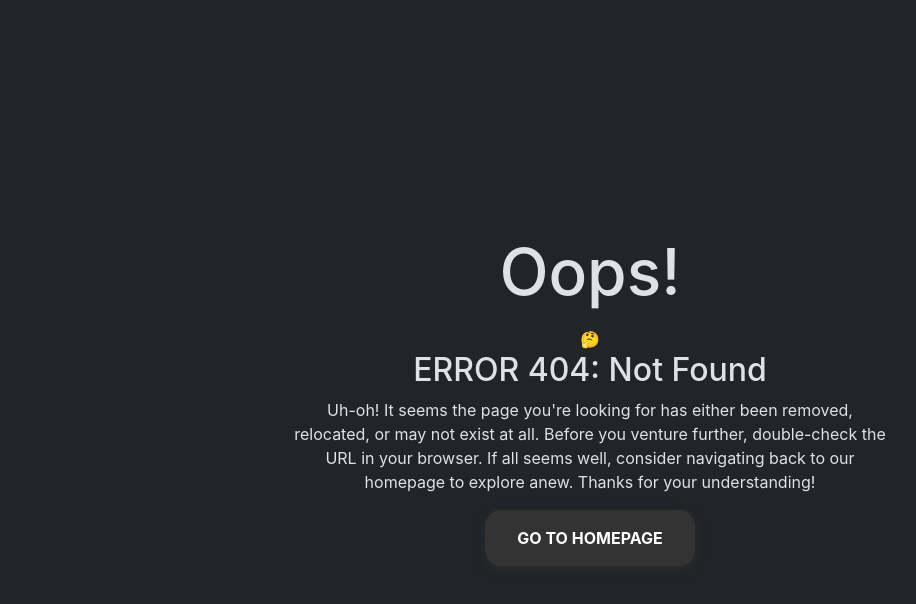
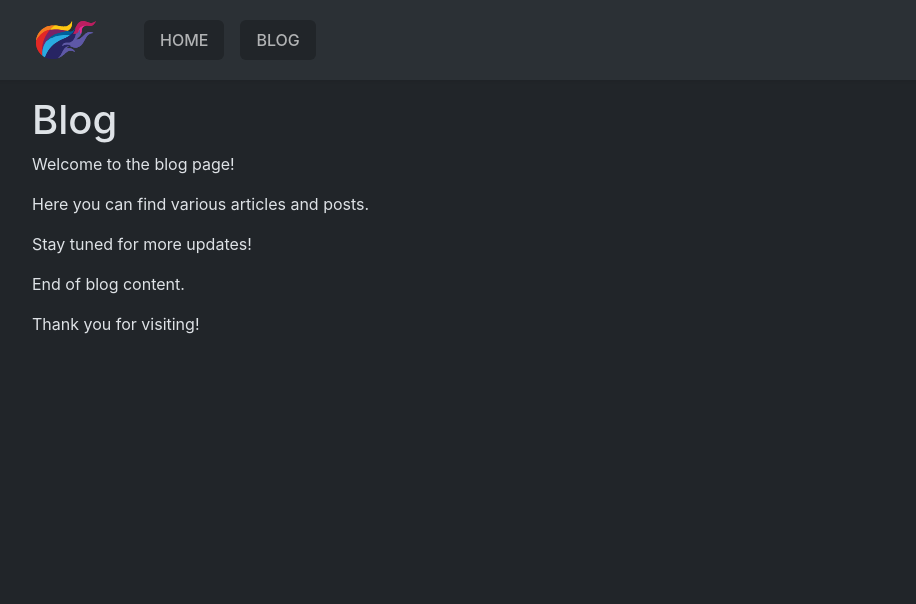
Before and after one commit to saaqi/sveltekit-bootstrap-saaqi, a SvelteKit app: page /blog in a window 1280 px wide. Before the commit this address had no page. Shown: the top 604 px of the page, without its empty margins (50-966 px from the left). Built offline with nearby package versions, Linux system fonts and the light colour scheme.

Commit message:
feat: enhance build process and improve layout; add navigation component and blog page

```diff
--- a/package.json
+++ b/package.json
@@ -5,7 +5,7 @@
 	"type": "module",
 	"scripts": {
 		"dev": "vite dev",
-		"build": "vite build --emptyOutDir",
+		"build": "prettier --write . && vite build --emptyOutDir",
 		"preview": "vite preview",
 		"prepare": "svelte-kit sync || echo ''",
 		"format": "prettier --write .",
--- /dev/null
+++ b/src/lib/components/Navigation.svelte
@@ -0,0 +1,74 @@
+<script>
+	import { onMount } from 'svelte';
+	import logo from '$lib/assets/logo.svg';
+	onMount(async () => {
+		// Only runs in browser
+		await import('bootstrap/js/dist/dropdown.js');
+		await import('bootstrap/js/dist/collapse.js');
+		// await import('bootstrap/js/dist/scrollspy.js');
+	});
+
+	// Navigation links
+	// You can add more links here
+	const navLinks = [
+		{ name: 'Home', href: '/' },
+		{ name: 'Blog', href: '/blog' }
+	];
+</script>
+
+{#snippet navigationLinks(name, href)}
+	{#each navLinks as { name, href }}
+		{#if href && name}
+			<li class="nav-item text-uppercase fw-medium bg-body px-2 rounded">
+				<a class="nav-link" {href} aria-current="page">{name}</a>
+			</li>
+		{/if}
+	{/each}
+{/snippet}
+
+<nav class="navbar navbar-expand-lg bg-body-tertiary sticky-top shadow-sm">
+	<div class="container px-3 py-2">
+		<a class="navbar-brand me-5" href="/" aria-label="Svelte + Bootstrap by Saaqi">
+			<img src={logo} class="img-fluid navLogo" alt="Svelte + Bootstrap by Saaqi" />
+		</a>
+		<button
+			class="navbar-toggler"
+			type="button"
+			data-bs-toggle="collapse"
+			data-bs-target="#navbarNavDropdown"
+			aria-controls="navbarNavDropdown"
+			aria-expanded="false"
+			aria-label="Toggle navigation"
+		>
+			<span class="navbar-toggler-icon"></span>
+		</button>
+		<div class="collapse navbar-collapse" id="navbarNavDropdown">
+			<ul class="navbar-nav gap-3 pt-lg-0 pt-3">
+				{@render navigationLinks(navLinks)}
+				<!-- <li class="nav-item dropdown">
+					<a
+						class="nav-link dropdown-toggle"
+						href="#home"
+						role="button"
+						data-bs-toggle="dropdown"
+						aria-expanded="false"
+					>
+						Dropdown link
+					</a>
+					<ul class="dropdown-menu">
+						<li><a class="dropdown-item" href="#home">Action</a></li>
+						<li><a class="dropdown-item" href="#home">Another action</a></li>
+						<li><a class="dropdown-item" href="#home">Something else here</a></li>
+					</ul>
+				</li> -->
+			</ul>
+		</div>
+	</div>
+</nav>
+
+<style>
+	.navLogo {
+		width: 60px;
+		height: auto;
+	}
+</style>
--- a/src/lib/components/TextInput.svelte
+++ b/src/lib/components/TextInput.svelte
@@ -13,7 +13,7 @@
 		rows="3"
 	></textarea>
 </div>
-<div class="inputTextOutput bg-light text-bg-light rounded-3 border-1 border-black">
+<div class="inputTextOutput bg-light text-bg-light rounded-3 border-1 border-black mb-3">
 	{inputText}
 </div>
 
--- a/src/lib/styles/style.scss
+++ b/src/lib/styles/style.scss
@@ -1,5 +1,5 @@
 .svh-100 {
-	min-height: 100svh !important;
+	align-items: center;
 	display: flex;
-	align-items: center;
+	min-height: calc(100svh - 80px);
 }
--- /dev/null
+++ b/src/routes/blog/+page.svelte
@@ -0,0 +1,25 @@
+<script>
+	import Navigation from '$lib/components/Navigation.svelte';
+</script>
+
+<svelte:head>
+	<title>Blog - Svelte + Bootstrap by Saaqi</title>
+	<meta
+		name="description"
+		content="This template should help get you started developing with Sveltekit with bootstrap."
+	/>
+</svelte:head>
+
+<Navigation />
+<main class="mt-3">
+	<div class="container">
+		<h1>Blog</h1>
+		<p>Welcome to the blog page!</p>
+		<p>Here you can find various articles and posts.</p>
+		<p>Stay tuned for more updates!</p>
+		<slot></slot>
+		<p>End of blog content.</p>
+		<p>Thank you for visiting!</p>
+		<slot name="footer"></slot>
+	</div>
+</main>
--- a/vite.config.js
+++ b/vite.config.js
@@ -21,8 +21,8 @@ export default defineConfig({
 				// `${bootstrap}/js/dist/base-component.js`,
 				// `${bootstrap}/js/dist/button.js`,
 				// `${bootstrap}/js/dist/carousel.js`,
-				// `${bootstrap}/js/dist/collapse.js`,
-				// `${bootstrap}/js/dist/dropdown.js`,
+				`${bootstrap}/js/dist/collapse.js`,
+				`${bootstrap}/js/dist/dropdown.js`,
 				`${bootstrap}/js/dist/modal.js`
 				// `${bootstrap}/js/dist/offcanvas.js`,
 				// `${bootstrap}/js/dist/popover.js`,
@@ -65,7 +65,7 @@ export default defineConfig({
 		}
 	},
 
-	base: './',
+	// base: './',
 	server: {
 		port: 3000
 	},
```
Also changed, not shown: src/routes/+page.svelte (+20 -7 lines).
